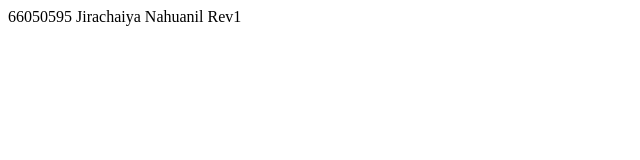
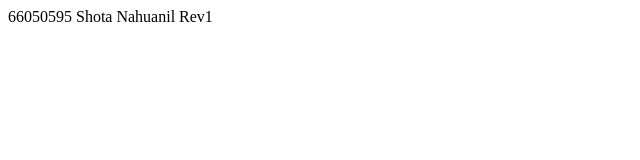
Before and after one commit to Jirachaiya/git101_pound, a plain HTML site: page index.html in a window 1280 px wide. Shown: the full height of the page, 0-640 px from the left. Drawn offline with Linux system fonts and the light colour scheme.

Commit message:
Update index.html

```diff
--- a/index.html
+++ b/index.html
@@ -6,6 +6,6 @@
     <title>Document</title>
 </head>
 <body>
-    66050595 Jirachaiya Nahuanil Rev1
+    66050595 Shota Nahuanil Rev1
 </body>
 </html>
```
